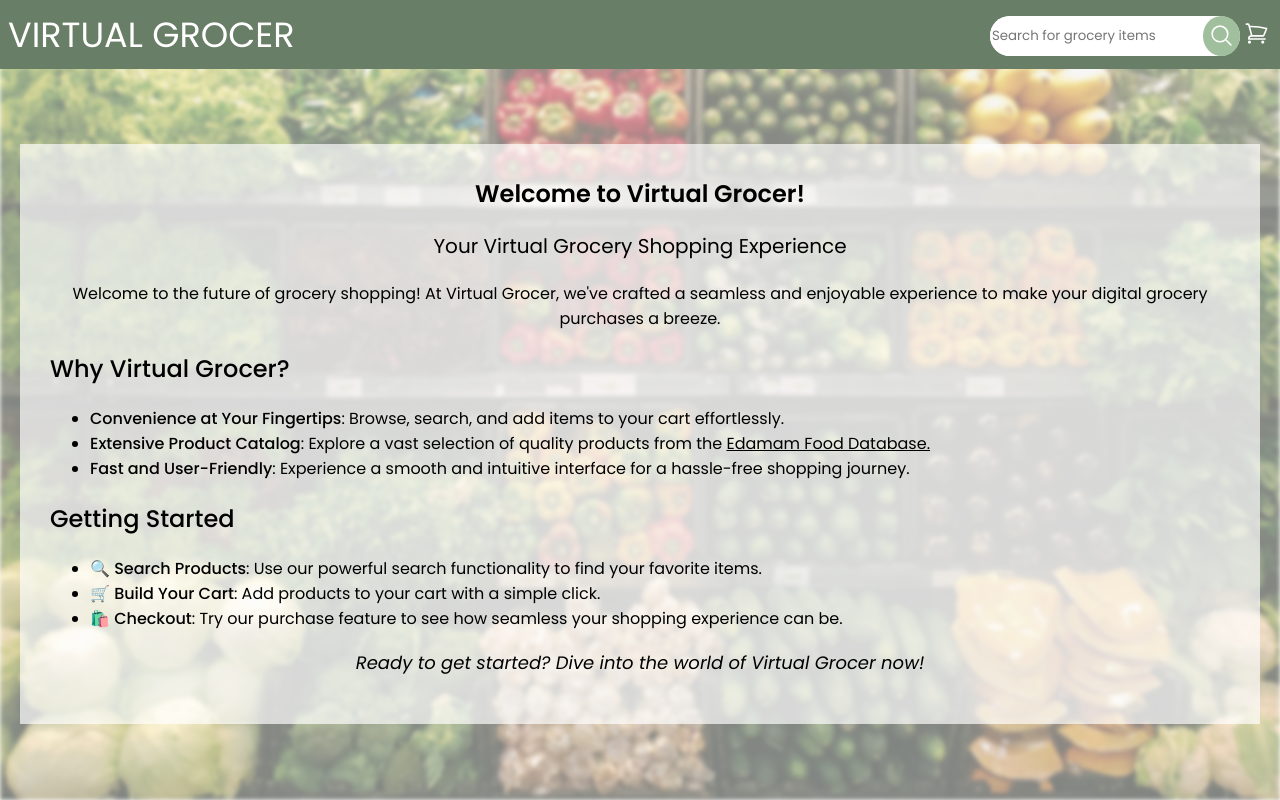
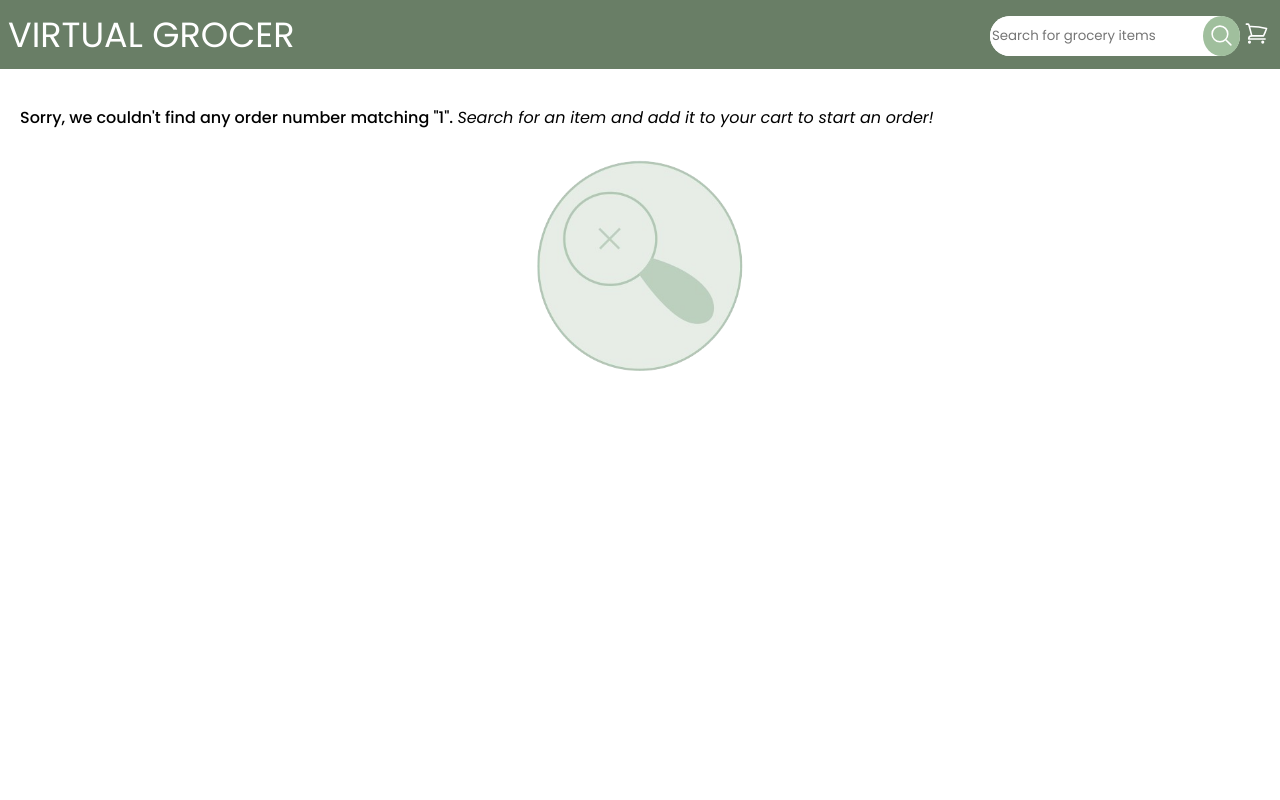
Before and after one commit to lauraguerra1/bondadosa-code-challenge, a React (Create React App) app: page /order/1 in a window 1280 px wide. Before the commit this address led to /. Built offline with nearby package versions, Linux system fonts and the light colour scheme.

Commit message:
Fix empty state for unfound urls

```diff
--- a/src/Components/App/App.js
+++ b/src/Components/App/App.js
@@ -7,6 +7,7 @@ import SearchBar from '../SearchBar/SearchBar';
 import SearchResults from '../SearchResults/SearchResults';
 import Order from '../Order/Order';
 import Confirmation from '../Confirmation/Confirmation';
+import NotFound from '../NotFound.jsx/NotFound';
 
 function App() {
   const navigate = useNavigate();
@@ -31,8 +32,6 @@ function App() {
     if (!location.pathname.includes('search')) {
       setSearchTerm('');
     }
-
-    if (location.pathname === '/order') navigate('/');
   }, [location.pathname]);
 
   const openOrCloseCart = (setting = null) => {
@@ -98,6 +97,9 @@ function App() {
             <Route path='/search' element={<SearchResults searchParams={searchParams} cart={cart} updateCart={updateCart} changeQuantity={changeQuantity} />} />
             <Route path='/order/:orderId' element={<Order orderID={orderId} endOrder={endOrder} cart={cart} openOrCloseCart={openOrCloseCart} cartTotal={cartTotal} clearCart={clearCart} />} />
             <Route path='/order/:orderId/confirmation' element={<Confirmation />} />
+            {['/order', '*'].map((path) => (
+              <Route key={path} path={path} element={<NotFound />} />
+            ))}
           </Routes>
         </div>
         <Cart startOrder={startOrder} openOrCloseCart={openOrCloseCart} cartOpen={cartOpen} cart={cart} updateCart={updateCart} changeQuantity={changeQuantity} cartTotal={cartTotal} />
--- a/src/Components/NotFound.jsx/NotFound.css
+++ b/src/Components/NotFound.jsx/NotFound.css
@@ -4,7 +4,7 @@
   flex-direction: column;
   align-items: center;
 
-  p {
+  p, h2 {
     align-self: start;
   }
 }
--- a/src/Components/NotFound.jsx/NotFound.jsx
+++ b/src/Components/NotFound.jsx/NotFound.jsx
@@ -6,11 +6,18 @@ import './NotFound.css'
 const NotFound = ({searchTerm, orderId}) => {
   return (
     <div className='no-results'>
-      {searchTerm
-        ? <p className='semi-bold'>Sorry, no results were found for "{searchTerm}"</p>
-        : <p className='semi-bold'>Sorry, we couldn't find any order number matching "{orderId}". <span className='italic normal'>Search for an item and add it to your cart to start an order!</span></p>
+      {!searchTerm && !orderId
+        ? <div className='no-results'>
+            <h2 className='semi-bold text-lg'>Uh-oh! This page couldn't be found.</h2>
+            <img className='no-results-img' src={noResults} alt='no results found' />
+            <p>We’re sorry! We can’t seem to find the page you’re looking for. This can happen when you have an expired link, or one that has moved.</p>
+            <p>Maybe a search will get you on your way.</p>
+          </div>
+        : searchTerm
+          ? <p className='semi-bold'>Sorry, no results were found for "{searchTerm}"</p>
+          : <p className='semi-bold'>Sorry, we couldn't find any order number matching "{orderId}". <span className='italic normal'>Search for an item and add it to your cart to start an order!</span></p>
       }
-      <img className='no-results-img' src={noResults} alt='no results found' />
+      {searchTerm || orderId && <img className='no-results-img' src={noResults} alt='no results found' />}
     </div>
   )
 }
--- a/src/Components/Order/Order.jsx
+++ b/src/Components/Order/Order.jsx
@@ -3,6 +3,7 @@ import PropTypes from 'prop-types';
 import './Order.css'
 import { useNavigate, useParams } from 'react-router-dom';
 import CartItem from '../CartItem/CartItem';
+import NotFound from '../NotFound.jsx/NotFound';
 
 const Order = ({ openOrCloseCart, cart, cartTotal, clearCart, endOrder, orderID }) => {
   const { orderId } = useParams();
@@ -12,10 +13,7 @@ const Order = ({ openOrCloseCart, cart, cartTotal, clearCart, endOrder, orderID
     const orderPlaced = localStorage.getItem(orderId);
     if (orderPlaced) {
       navigate(`/order/${orderId}/confirmation`);
-    } else if (orderID !== orderId) {
-      navigate('/');
     }
-
   }, [orderId])
 
   const [order, setOrder] = useState({
@@ -39,6 +37,11 @@ const Order = ({ openOrCloseCart, cart, cartTotal, clearCart, endOrder, orderID
     localStorage.setItem(orderId, JSON.stringify(order));
     navigate(`/order/${orderId}/confirmation`);
     clearCart();
+    endOrder();
+  }
+
+  if (orderID !== orderId) {
+    return <NotFound orderId={orderId} />
   }
 
   return (
```
